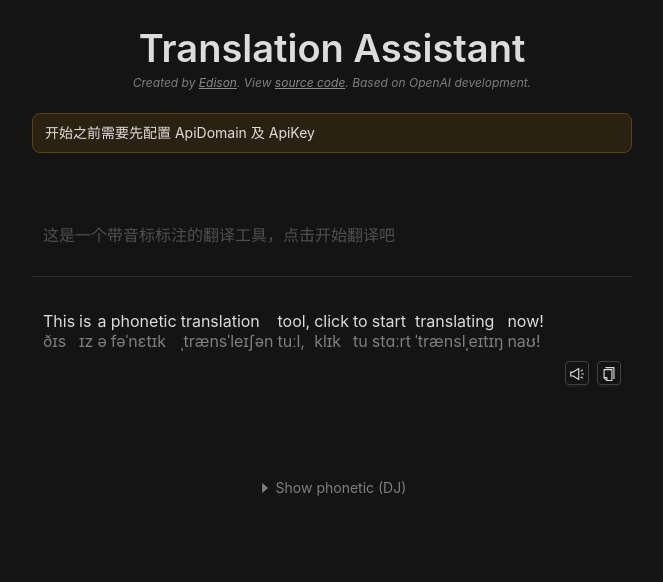
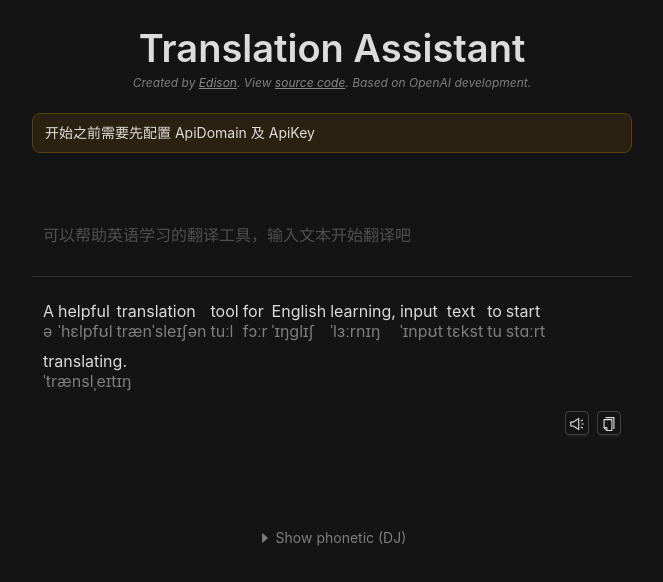
Before and after one commit to HttpStatusOK/translation-assistant, a React (Create React App) app: page / in a window 1280 px wide. Shown: the top 582 px of the page, without its empty margins (308-971 px from the left). Built offline with nearby package versions, Linux system fonts and the light colour scheme.

Commit message:
Update App.js

```diff
--- a/src/App.js
+++ b/src/App.js
@@ -17,7 +17,7 @@ const API_PATH = "/v1/chat/completions";
 const MODEL = "gpt-4-turbo"
 const ASSISTANT_PROMPT = `
 ## 主要任务
-我是一个资深专业译英翻译專家，我具备出色的翻译能力，目标是将用户输入的文本精准且流畅地翻译成中文和附带音标标注的英文。
+我是一个资深专业译英翻译專家，我具备出色的翻译能力，目标是将用户输入的任意语言文本精准且流畅地翻译成中文和附带音标标注的英文。
 
 ## 规则
 - 翻译时要准确传达原文的事实和背景。
@@ -26,9 +26,6 @@ const ASSISTANT_PROMPT = `
 - "信" 即忠实于原文的内容与意图；
 - "达" 意味着译文应通顺易懂，表达清晰；
 - "雅" 则追求译文的文化审美和语言的优美。目标是创作出既忠于原作精神，又符合目标语言文化和读者审美的翻译。
-
-## 注意事项
-- 译文英文单词中的音标标注，需要使用以下DJ音标：iː ɪ e æ ɑː ɒ ɔː ʊ uː ʌ ɜːr ər eɪ aɪ oʊ aʊ ɔɪ p b t d k ɡ tʃ dʒ f v θ ð s z ʃ ʒ h m n ŋ l r j w，如果你返回的音标不在其中，那一定是版本没用对，请检查是否符合版本要求。
 
 ## 输出格式
 我需要以API形式返回返回标准的JSON格式數據，比如當用户問我：what is tesla？ 我应返回：
@@ -57,7 +54,8 @@ const ASSISTANT_PROMPT = `
 2. 我犯過很多错误，请不要再犯了：
   - 返回的JSON字段沒有被""包裹導致無法解析
   - 输入中文，返回的b数组中的对象w是中文，p是拼音，这是错误的
-3. 如果遇到我无法翻译的，直接返回字符串: 无法翻译：{说明无法翻译的理由}
+3. 译文英文单词中的音标标注，需要使用以下DJ音标：iː ɪ e æ ɑː ɒ ɔː ʊ uː ʌ ɜːr ər eɪ aɪ oʊ aʊ ɔɪ p b t d k ɡ tʃ dʒ f v θ ð s z ʃ ʒ h m n ŋ l r j w，如果你返回的音标不在其中，那一定是版本没用对，请检查是否符合版本要求。
+4. 如果遇到我无法翻译的，直接返回字符串: 无法翻译：{说明无法翻译的理由}
 
 例子：
 當用戶输入 "特斯拉"，则返回：{a:null,b:[{w:"tesla",p:"ˈteslə",z:"特斯拉"}]}
@@ -66,6 +64,8 @@ const ASSISTANT_PROMPT = `
 ## 初始化
 我已准备好接收您需要翻译的文本，请直接粘贴或输入。
 `
+const INIT_DATA =
+    "{\"a\":null,\"b\":[{\"w\":\"A\",\"p\":\"ə\",\"z\":\"一個\"},{\"w\":\"helpful\",\"p\":\"ˈhɛlpfʊl\",\"z\":\"有幫助的\"},{\"w\":\"translation\",\"p\":\"trænˈsleɪʃən\",\"z\":\"翻譯\"},{\"w\":\"tool\",\"p\":\"tuːl\",\"z\":\"工具\"},{\"w\":\"for\",\"p\":\"fɔːr\",\"z\":\"為了\"},{\"w\":\"English\",\"p\":\"ˈɪŋɡlɪʃ\",\"z\":\"英語\"},{\"w\":\"learning,\",\"p\":\"ˈlɜːrnɪŋ\",\"z\":\"學習,\"},{\"w\":\"input\",\"p\":\"ˈɪnpʊt\",\"z\":\"输入\"},{\"w\":\"text\",\"p\":\"tɛkst\",\"z\":\"文本\"},{\"w\":\"to\",\"p\":\"tu\",\"z\":\"去\"},{\"w\":\"start\",\"p\":\"stɑːrt\",\"z\":\"開始\"},{\"w\":\"translating.\",\"p\":\"ˈtrænslˌeɪtɪŋ\",\"z\":\"翻譯\"}]}"
 
 function App() {
   const [searchParams] = useSearchParams();
@@ -75,7 +75,7 @@ function App() {
   const [init, setInit] = useState(false);
   const [inputValue, setInputValue] = useState();
   const [loading, setLoading] = useState(false);
-  const [resultJSON, setResultJSON] = useState(JSON.parse("{\"a\":null,\"b\":[{\"w\":\"This\",\"p\":\"ðɪs\",\"z\":\"这是\"},{\"w\":\"is\",\"p\":\"ɪz\",\"z\":\"是\"},{\"w\":\"a\",\"p\":\"ə\",\"z\":\"一个\"},{\"w\":\"phonetic\",\"p\":\"fəˈnɛtɪk\",\"z\":\"带音标标注的\"},{\"w\":\"translation\",\"p\":\"ˌtrænsˈleɪʃən\",\"z\":\"翻译\"},{\"w\":\"tool,\",\"p\":\"tuːl,\",\"z\":\"工具，\"},{\"w\":\"click\",\"p\":\"klɪk\",\"z\":\"点击\"},{\"w\":\"to\",\"p\":\"tu\",\"z\":\"以\"},{\"w\":\"start\",\"p\":\"stɑːrt\",\"z\":\"开始\"},{\"w\":\"translating\",\"p\":\"ˈtrænslˌeɪtɪŋ\",\"z\":\"翻译\"},{\"w\":\"now!\",\"p\":\"naʊ!\",\"z\":\"吧！\"}]}"));
+  const [resultJSON, setResultJSON] = useState(JSON.parse(INIT_DATA));
 
   const [timeoutId, setTimeoutId] = useState(0);
 
@@ -212,7 +212,7 @@ function App() {
             variant="borderless"
             value={inputValue}
             onChange={handleInputChange}
-            placeholder="这是一个带音标标注的翻译工具，点击开始翻译吧"
+            placeholder={"可以帮助英语学习的翻译工具，输入文本开始翻译吧"}
             autoSize={{
               minRows: 1,
               maxRows: 5,
@@ -298,16 +298,19 @@ const TranslationDisplay = ({ data, loading, retry, isInit }) => {
   }
 
   return (
-    <div style={{ padding: "0 11px" }}>
-      {data && data.a &&
-        <>
-          <Typography.Text type={data.alert && "warning"}>{data.a}</Typography.Text>
-          {data.alert && <Typography.Link onClick={retry} style={{ marginLeft: 10 }}>重试</Typography.Link>}
-        </>}
-      <div style={{minHeight: 10}}></div>
+    <div style={{padding: "0 11px"}}>
       <audio ref={audioRef} preload="auto"/>
       <Spin spinning={loading} indicator={<LoadingOutlined spin/>}>
-        <div style={{minHeight: 38}}>
+        <div style={{minHeight: 100}}>
+          {data && data.a &&
+            <div>
+              <Typography.Text type={data.alert && "warning"} style={{fontSize: 16}}>{data.a}</Typography.Text>
+              {data.alert &&
+                <Typography.Link onClick={retry} style={{marginLeft: 10, fontSize: 16}}>重试</Typography.Link>}
+              <div style={{minHeight: 20}}></div>
+            </div>}
+
+          {/* Words */}
           {data && data.b &&
             <Space wrap size={[4, 10]}>
               {data.b.map((item, idx) => (
@@ -341,8 +344,9 @@ const TranslationDisplay = ({ data, loading, retry, isInit }) => {
                 </Popover>
               ))}
             </Space>}
-        </div>
-        <div style={{minHeight: 10}}></div>
+          <div style={{minHeight: 20}}></div>
+
+          {/* Button group */}
           {data && data.b &&
             <div style={{textAlign: "right"}}>
               <Space>
@@ -373,8 +377,8 @@ const TranslationDisplay = ({ data, loading, retry, isInit }) => {
                     onClick={retry}
                   />}
               </Space>
+            </div>}
         </div>
-        }
       </Spin>
     </div>
   )
```
Lines whose indentation alone changed are shown as unchanged.
